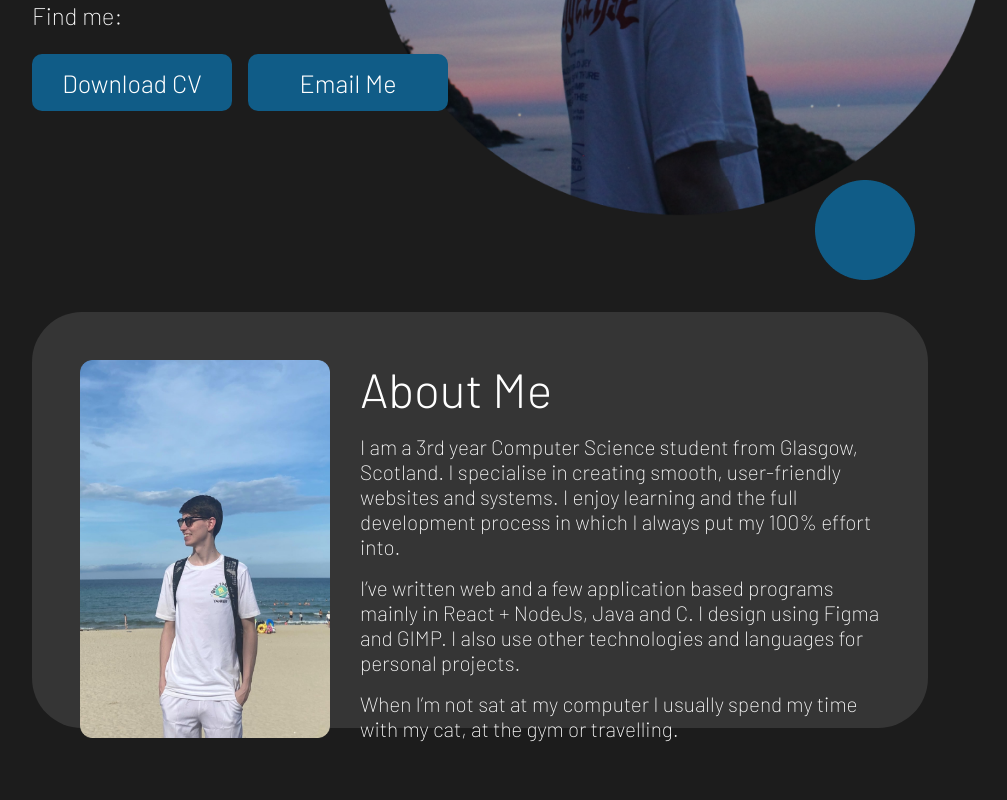
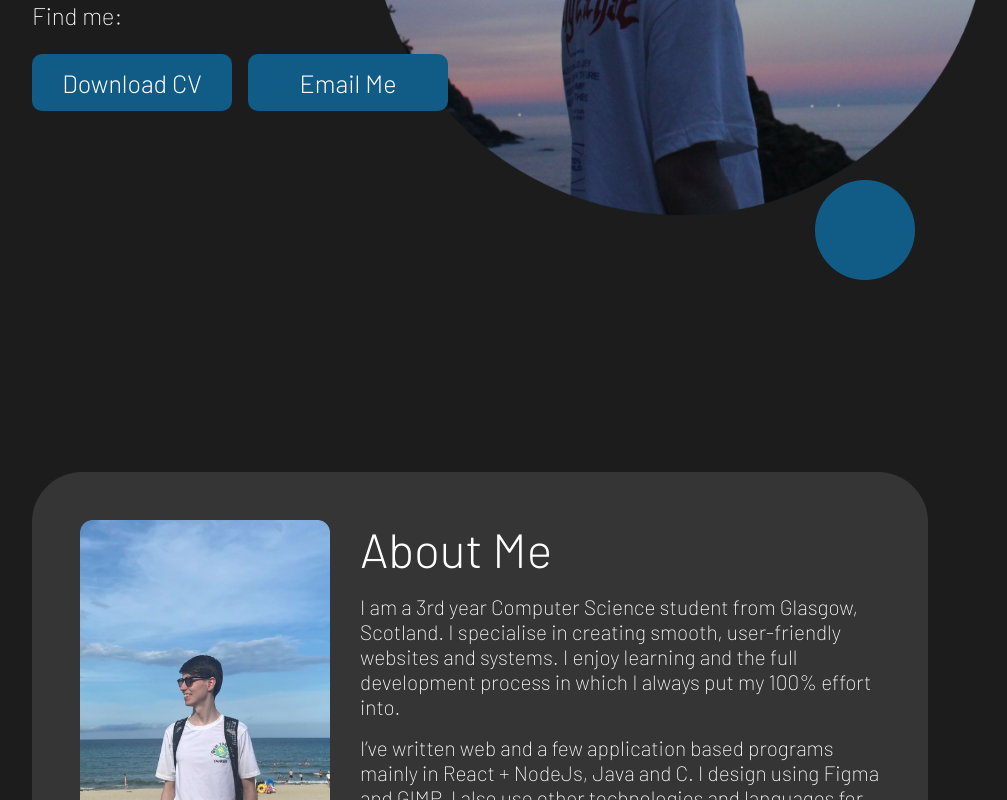
Before and after one commit to HydraSenpai/nd.codes, a React (Create React App) app: page / in a window 1280 px wide. Shown: the part 520-1320 px from the top of the page, without its empty margins (160-1167 px from the left). Built offline with nearby package versions, Linux system fonts and the light colour scheme; the HTML template or start-up script is replaced by a standard one.

Commit message:
fixed about spacing issue

```diff
--- a/src/components/About.js
+++ b/src/components/About.js
@@ -42,6 +42,7 @@ const Wrapper = styled.section`
   display: flex;
   justify-content: center;
   align-items: center;
+  padding-top: 10em;
   .card {
     width: 60%;
     height: 65%;
```
